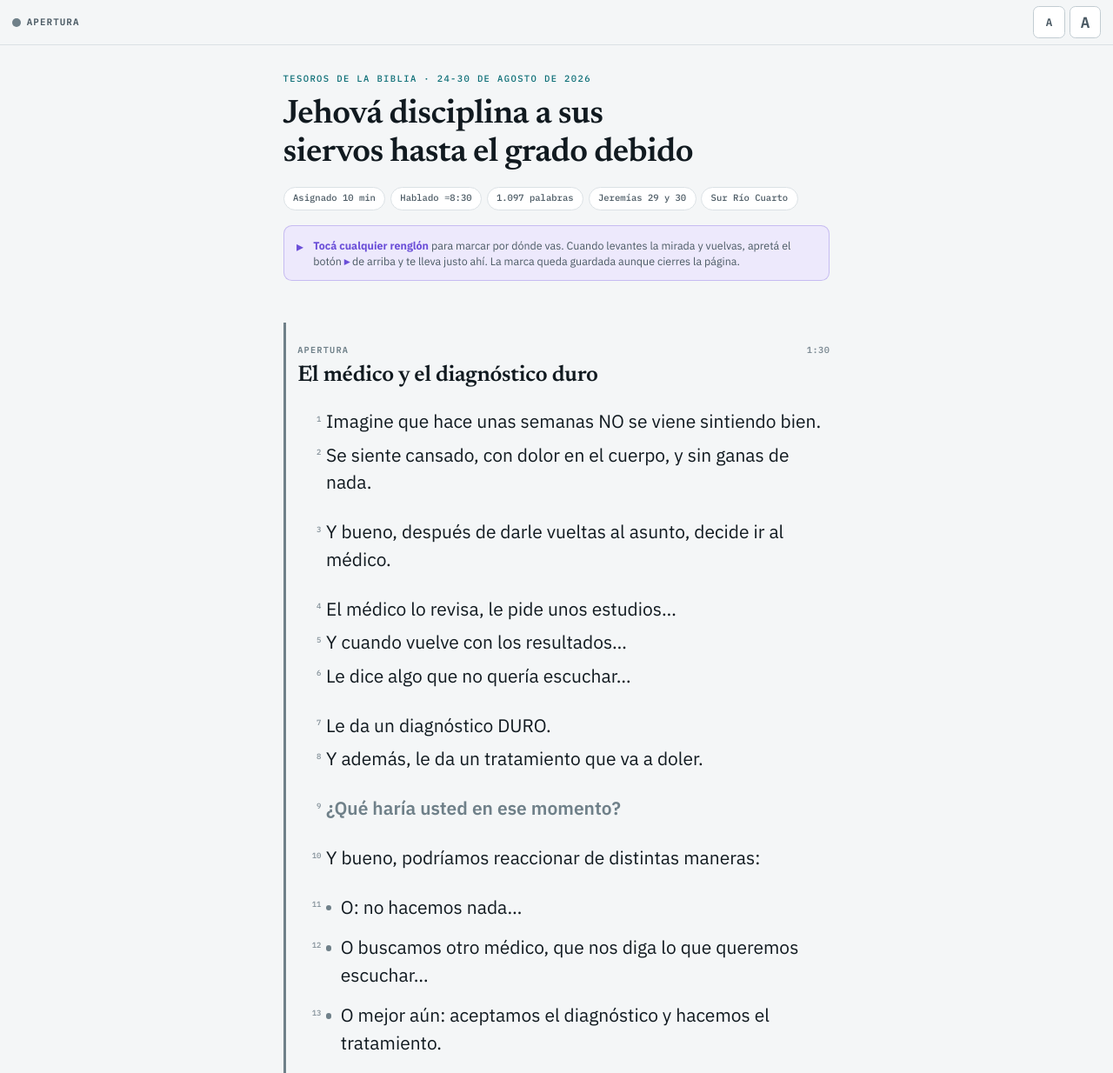
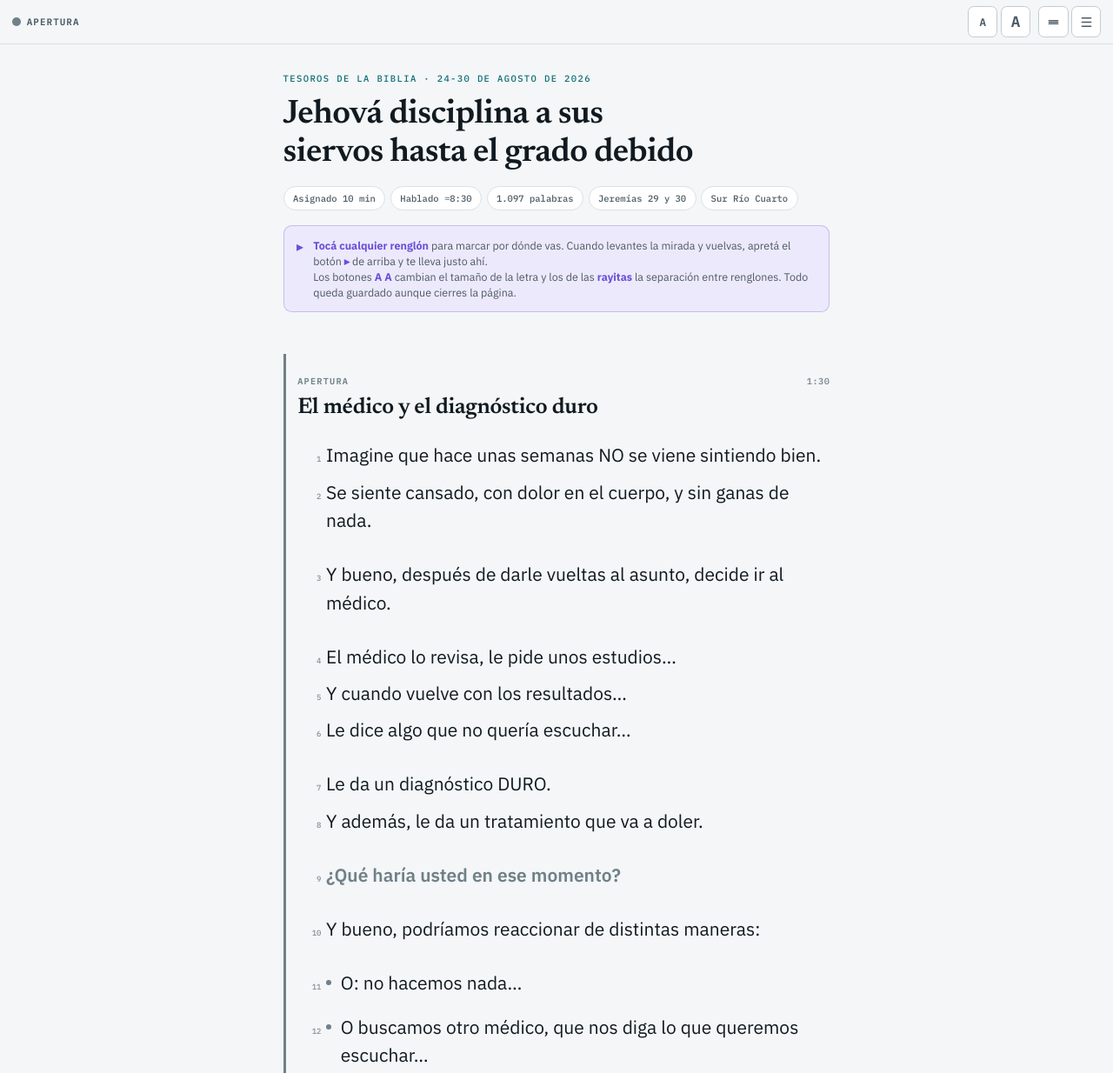
Before and after one commit to gustavontejada-create/AgenZoft, a plain HTML site: page notas/hasta-el-grado-debido.html in a window 1280 px wide. Shown: the top 1234 px of the page at 87% size. Drawn offline with Linux system fonts and the light colour scheme.

Commit message:
notas: botones para regular la separacion entre renglones
Co-Authored-By: Claude Opus 5 <noreply@anthropic.com>
Claude-Session: https://claude.ai/code/session_01RJDcjmYHBMfXyZJCf8TeYQ

```diff
--- a/notas/hasta-el-grado-debido.html
+++ b/notas/hasta-el-grado-debido.html
@@ -34,6 +34,9 @@
     --mark-soft:   #EDE9FC;
 
     --fs: 20px;
+    --lh: 1.55;
+    --rowpad: .30rem;
+    --gap: 1.25rem;
   }
 
   @media (prefers-color-scheme: dark) {
@@ -91,7 +94,7 @@
     color: var(--text);
     font-family: "IBM Plex Sans", system-ui, -apple-system, "Segoe UI", sans-serif;
     font-size: var(--fs);
-    line-height: 1.5;
+    line-height: var(--lh);
     margin: 0;
     -webkit-text-size-adjust: 100%;
     -webkit-tap-highlight-color: transparent;
@@ -124,16 +127,19 @@
     background: var(--s0); transition: background .2s;
   }
 
-  .btns { display: flex; gap: .3rem; flex: none; }
+  .btns { display: flex; align-items: center; gap: .55rem; flex: none; }
+  .grp { display: flex; gap: .22rem; }
 
   .btns button {
     font-family: "IBM Plex Mono", ui-monospace, monospace;
     font-weight: 600; line-height: 1;
     background: var(--surface); color: var(--text-2);
     border: 1px solid var(--line-2); border-radius: .42rem;
-    min-width: 2.3rem; height: 2.3rem; padding: 0 .4rem;
+    min-width: 2.15rem; height: 2.25rem; padding: 0 .3rem;
     cursor: pointer;
+    display: inline-flex; align-items: center; justify-content: center;
   }
+  .btns svg { display: block; }
   .btns button:focus-visible { outline: 2px solid var(--s1); outline-offset: 2px; }
   .btns .lg { font-size: 1.1rem; }
   .btns .sm { font-size: .78rem; }
@@ -213,12 +219,13 @@
 
   /* ================= renglones ================= */
 
-  .g { margin-bottom: 1.15rem; }
+  .g { margin-bottom: var(--gap); }
   .g:last-child { margin-bottom: 0; }
 
   .l {
     display: grid; grid-template-columns: 1.7rem 1fr; gap: .35rem;
-    padding: .22rem .35rem .22rem 0;
+    align-items: baseline;
+    padding: var(--rowpad) .35rem var(--rowpad) 0;
     border-radius: .35rem;
     cursor: pointer;
     border-left: 3px solid transparent;
@@ -228,7 +235,7 @@
   .l .n {
     font-family: "IBM Plex Mono", ui-monospace, monospace;
     font-size: .56rem; font-weight: 500; color: var(--text-3);
-    text-align: right; padding-top: .62em;
+    text-align: right;
     font-variant-numeric: tabular-nums;
     user-select: none; -webkit-user-select: none;
   }
@@ -261,7 +268,7 @@
     border-left: 5px solid var(--gold-bar);
     border-radius: .2rem .6rem .6rem .2rem;
     padding: .8rem .9rem .9rem;
-    margin: .3rem 0 1.15rem;
+    margin: .3rem 0 var(--gap);
   }
 
   .leer-top {
@@ -276,28 +283,30 @@
   .leer q {
     display: block;
     font-family: "Newsreader", Georgia, serif;
-    font-size: 1.1em; line-height: 1.45; color: var(--text);
+    font-size: 1.1em; line-height: calc(var(--lh) - .12); color: var(--text);
     quotes: "\201C" "\201D" "\2018" "\2019";
   }
   .leer q + q { margin-top: .45rem; }
 
   /* ================= listas ================= */
 
-  ul.pts { margin: .1rem 0 1.15rem; padding: 0; list-style: none; display: grid; gap: .5rem; }
+  ul.pts { margin: .1rem 0 var(--gap); padding: 0; list-style: none; display: grid; gap: calc(var(--gap) * .42); }
   ul.pts li {
     display: grid; grid-template-columns: 1.7rem 1fr; gap: .35rem;
-    padding: .22rem .35rem .22rem 0; border-radius: .35rem;
+    align-items: baseline;
+    padding: var(--rowpad) .35rem var(--rowpad) 0; border-radius: .35rem;
     cursor: pointer; border-left: 3px solid transparent; margin-left: -3px;
   }
   ul.pts li .n {
     font-family: "IBM Plex Mono", ui-monospace, monospace;
     font-size: .56rem; font-weight: 500; color: var(--text-3);
-    text-align: right; padding-top: .62em; font-variant-numeric: tabular-nums;
+    text-align: right; font-variant-numeric: tabular-nums;
     user-select: none; -webkit-user-select: none;
   }
   ul.pts li .t { position: relative; padding-left: 1.05rem; }
   ul.pts li .t::before {
-    content: ""; position: absolute; left: 0; top: .62em;
+    content: ""; position: absolute; left: 0;
+    top: calc((var(--lh) * 1em - .4rem) / 2);
     width: .4rem; height: .4rem; border-radius: 50%; background: var(--sc);
   }
   ul.pts li.marked { background: var(--mark-soft); border-left-color: var(--mark); }
@@ -308,7 +317,7 @@
 
   .box {
     background: var(--surface); border: 1px solid var(--line);
-    border-radius: .6rem; padding: .8rem .9rem; margin: .3rem 0 1.15rem;
+    border-radius: .6rem; padding: .8rem .9rem; margin: .3rem 0 var(--gap);
   }
   .box-top {
     font-family: "IBM Plex Mono", ui-monospace, monospace;
@@ -364,8 +373,14 @@
   <div id="here"><span class="dot"></span><span class="lbl">Apertura</span></div>
   <div class="btns">
     <button id="goMark" type="button" hidden aria-label="Volver a mi marca">&#9656;</button>
-    <button class="sm" type="button" data-step="-1" aria-label="Achicar la letra">A</button>
-    <button class="lg" type="button" data-step="1" aria-label="Agrandar la letra">A</button>
+    <span class="grp">
+      <button class="sm" type="button" data-step="-1" aria-label="Achicar la letra">A</button>
+      <button class="lg" type="button" data-step="1" aria-label="Agrandar la letra">A</button>
+    </span>
+    <span class="grp">
+      <button type="button" data-space="-1" aria-label="Juntar los renglones"><svg viewBox="0 0 16 16" width="15" height="15" aria-hidden="true"><g stroke="currentColor" stroke-width="1.5" stroke-linecap="round"><line x1="2.5" y1="6" x2="13.5" y2="6"/><line x1="2.5" y1="8" x2="13.5" y2="8"/><line x1="2.5" y1="10" x2="13.5" y2="10"/></g></svg></button>
+      <button type="button" data-space="1" aria-label="Separar los renglones"><svg viewBox="0 0 16 16" width="15" height="15" aria-hidden="true"><g stroke="currentColor" stroke-width="1.5" stroke-linecap="round"><line x1="2.5" y1="3" x2="13.5" y2="3"/><line x1="2.5" y1="8" x2="13.5" y2="8"/><line x1="2.5" y1="13" x2="13.5" y2="13"/></g></svg></button>
+    </span>
   </div>
 </div>
 
@@ -383,7 +398,7 @@
     </div>
     <div class="tip">
       <span class="ic">&#9656;</span>
-      <span><b>Toc&aacute; cualquier rengl&oacute;n</b> para marcar por d&oacute;nde vas. Cuando levantes la mirada y vuelvas, apret&aacute; el bot&oacute;n <b>&#9656;</b> de arriba y te lleva justo ah&iacute;. La marca queda guardada aunque cierres la p&aacute;gina.</span>
+      <span><b>Toc&aacute; cualquier rengl&oacute;n</b> para marcar por d&oacute;nde vas. Cuando levantes la mirada y vuelvas, apret&aacute; el bot&oacute;n <b>&#9656;</b> de arriba y te lleva justo ah&iacute;.<br>Los botones <b>A A</b> cambian el tama&ntilde;o de la letra y los de las <b>rayitas</b> la separaci&oacute;n entre renglones. Todo queda guardado aunque cierres la p&aacute;gina.</span>
     </div>
   </header>
 
@@ -873,6 +888,40 @@
       });
     }
     applyFs();
+
+    /* ---------- separación entre renglones ---------- */
+    /* [line-height, alto extra del renglón, aire entre bloques] */
+    var spaces = [
+      [1.30, ".10rem", ".75rem"],
+      [1.42, ".20rem", 1.00 + "rem"],
+      [1.55, ".30rem", "1.25rem"],
+      [1.72, ".46rem", "1.60rem"],
+      [1.90, ".64rem", "2.00rem"],
+      [2.10, ".85rem", "2.50rem"]
+    ];
+    var pi = 2;
+    try {
+      var pv = parseInt(localStorage.getItem("tesoros-sp"), 10);
+      if (!isNaN(pv) && pv >= 0 && pv < spaces.length) pi = pv;
+    } catch (e) {}
+
+    function applySp() {
+      var s = spaces[pi];
+      var r = document.documentElement.style;
+      r.setProperty("--lh", String(s[0]));
+      r.setProperty("--rowpad", s[1]);
+      r.setProperty("--gap", s[2]);
+      try { localStorage.setItem("tesoros-sp", String(pi)); } catch (e) {}
+    }
+
+    var sbtns = document.querySelectorAll(".btns button[data-space]");
+    for (var p = 0; p < sbtns.length; p++) {
+      sbtns[p].addEventListener("click", function () {
+        pi = Math.min(spaces.length - 1, Math.max(0, pi + (+this.dataset.space)));
+        applySp();
+      });
+    }
+    applySp();
   })();
 </script>
 </body>
```
